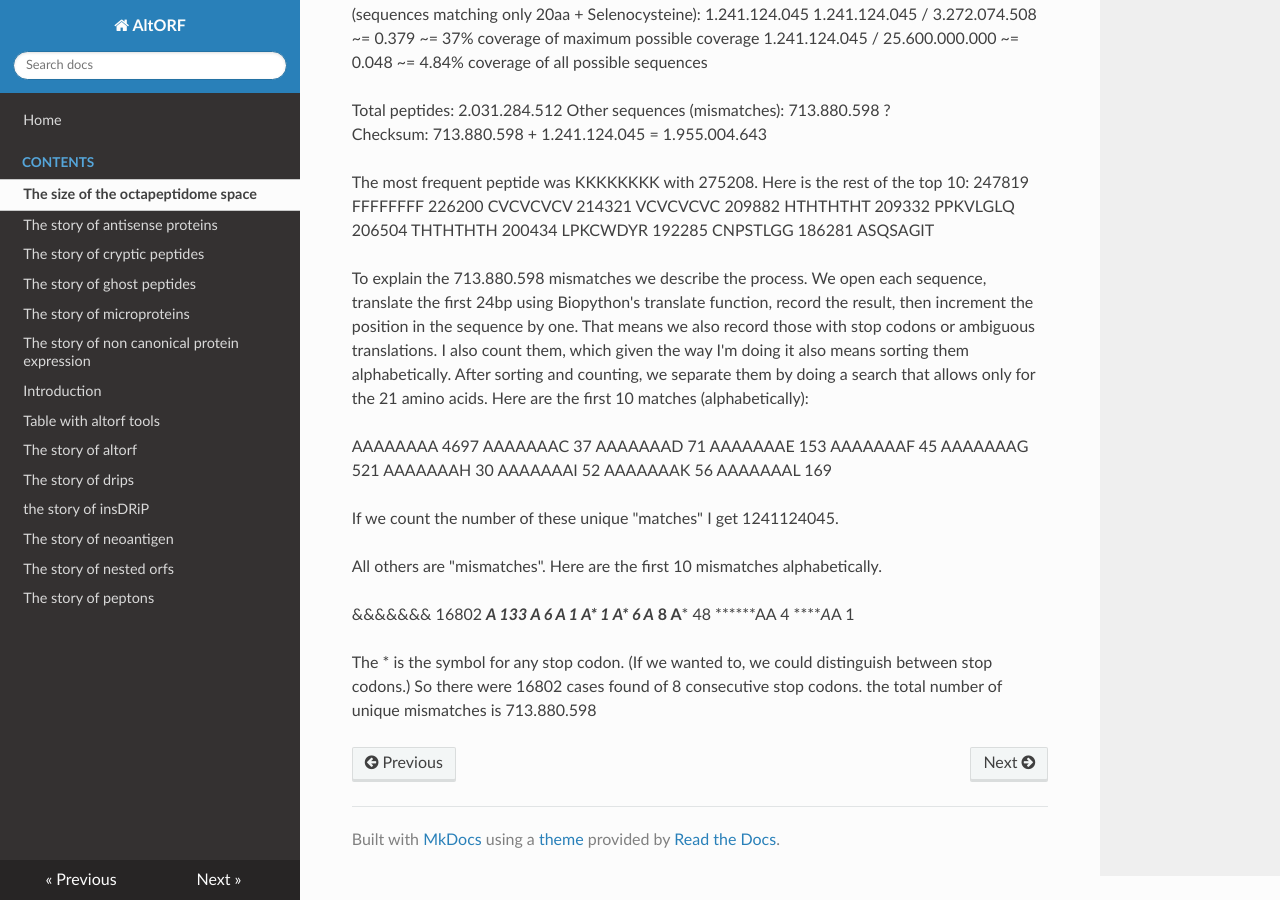
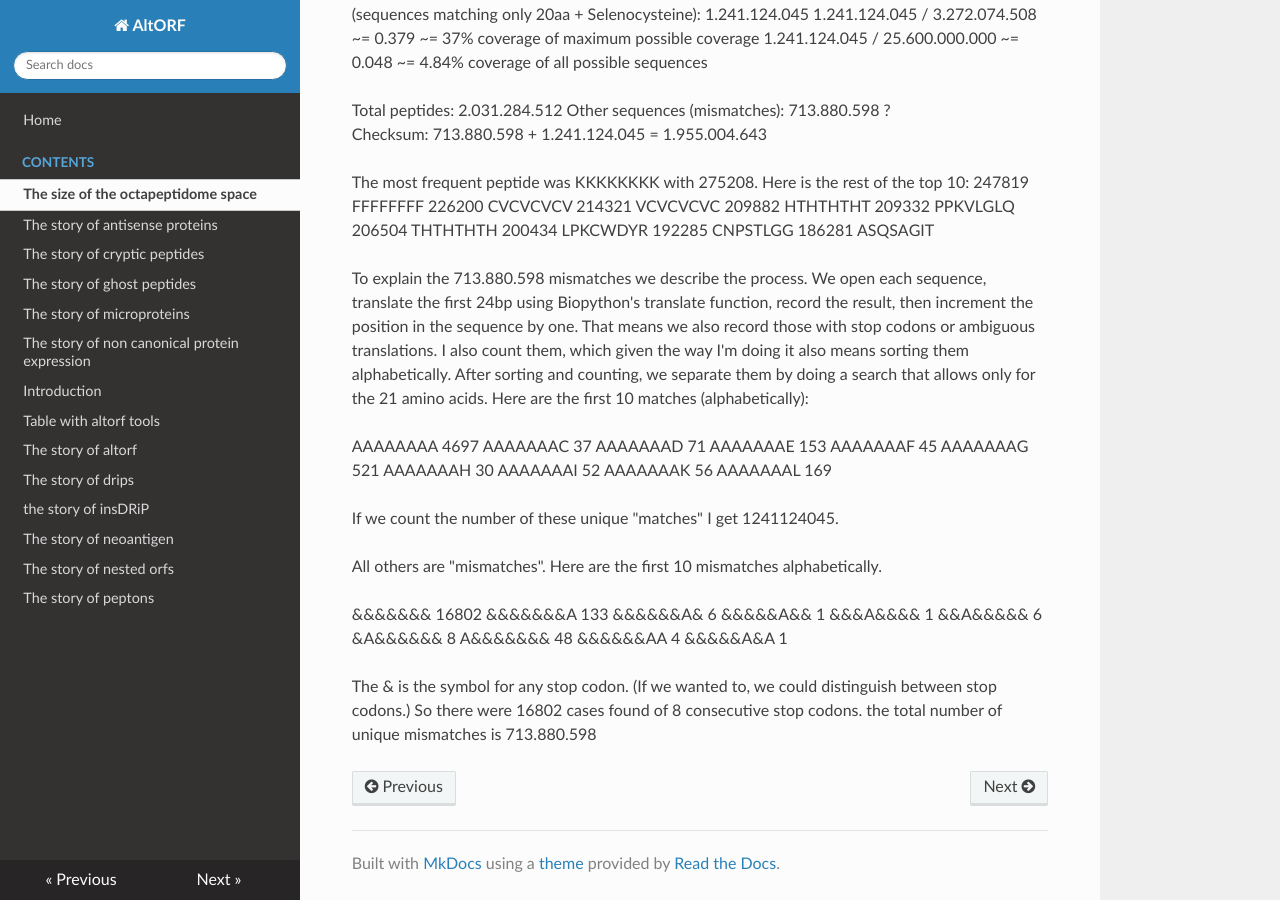
Before and after one commit to altorf/altorf.github.io, an MkDocs documentation site: the page built from docs/contents/The size of the octapeptidome space.md, in a window 1280 px wide and 900 px high, scrolled down 936 px. Built offline with MkDocs 1.6.1, drawn with Linux system fonts in a browser that asks for light colours; nearby versions of some CDN libraries.

```diff
--- a/docs/contents/The size of the octapeptidome space.md
+++ b/docs/contents/The size of the octapeptidome space.md
@@ -54,15 +54,15 @@ If we count the number of these unique "matches" I get 1241124045.
 All others are "mismatches". Here are the first 10 mismatches alphabetically.
 
 &&&&&&& 16802
-*******A 133
-******A* 6
-*****A** 1
-***A**** 1
-**A***** 6
-*A****** 8
-A******* 48
-******AA 4
-*****A*A 1
+&&&&&&&A 133
+&&&&&&A& 6
+&&&&&A&& 1
+&&&A&&&& 1
+&&A&&&&& 6
+&A&&&&&& 8
+A&&&&&&& 48
+&&&&&&AA 4
+&&&&&A&A 1
 
 
-The * is the symbol for any stop codon. (If we wanted to, we could distinguish between stop codons.) So there were 16802 cases found of 8 consecutive stop codons.  the total number of unique mismatches is 713.880.598
+The & is the symbol for any stop codon. (If we wanted to, we could distinguish between stop codons.) So there were 16802 cases found of 8 consecutive stop codons.  the total number of unique mismatches is 713.880.598
```
